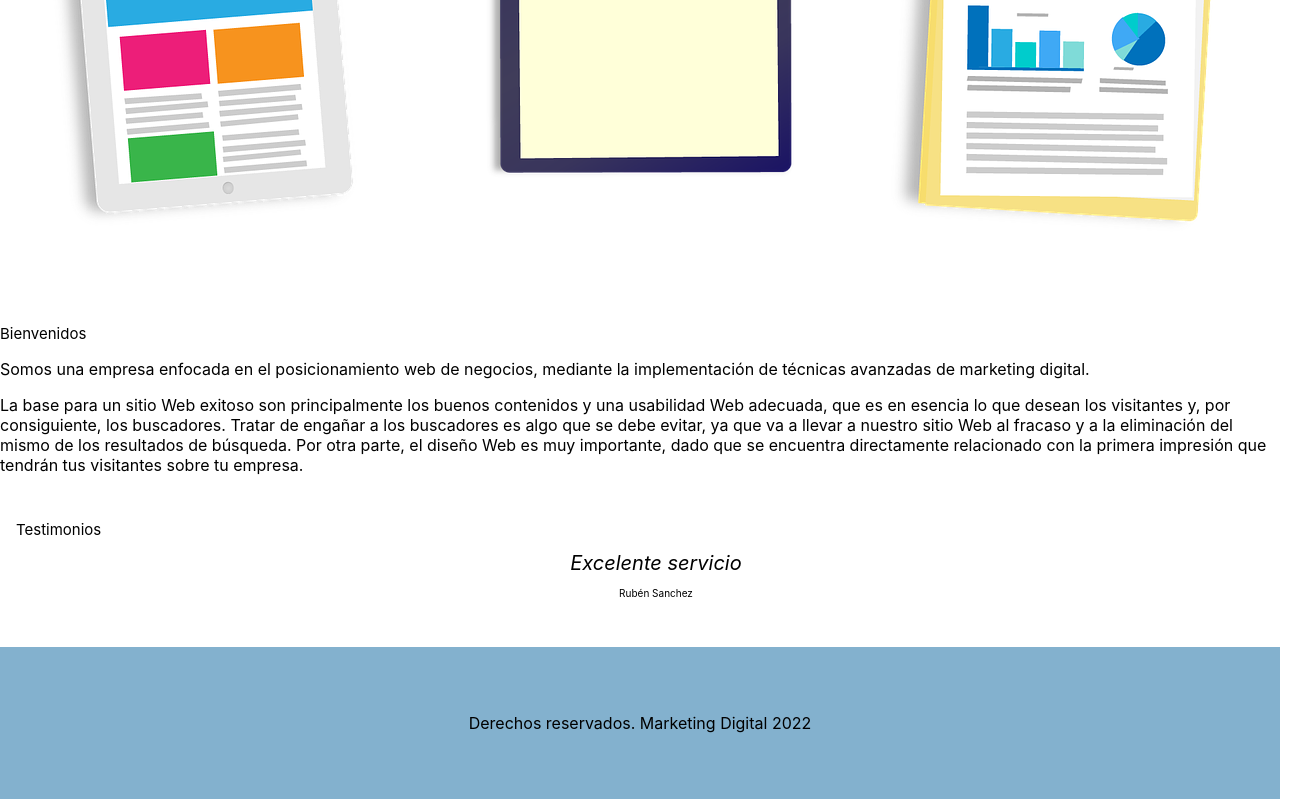
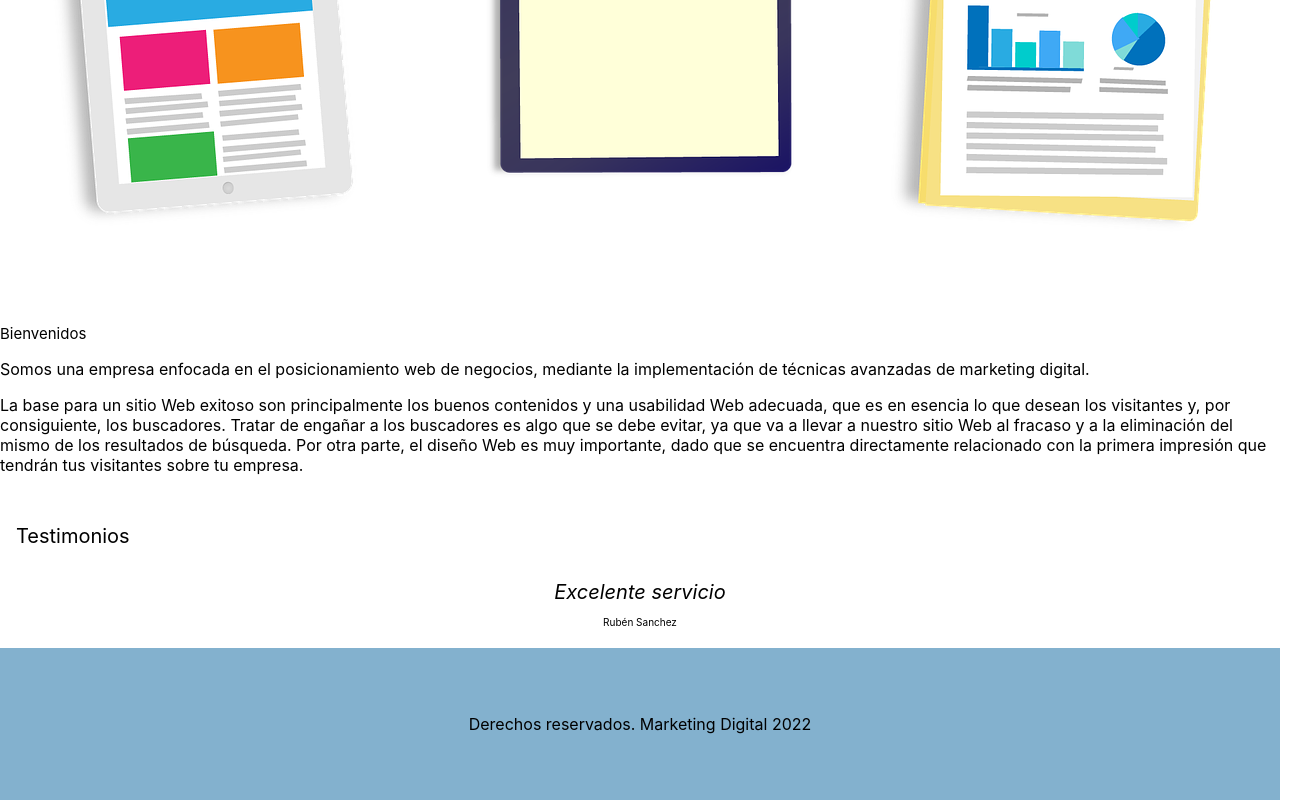
Before and after one commit to Enzo-Boldrini/diplomatura-front, a React (Create React App) app: page / in a window 1280 px wide. Shown: the part 627-1427 px from the top of the page, 1312 px wide, since content can reach past the window. Built offline with nearby package versions, Linux system fonts and the light colour scheme.

Commit message:
proyecto

```diff
--- a/src/styles/HomePage.css
+++ b/src/styles/HomePage.css
@@ -13,7 +13,7 @@ h2{
 .testimonios {
     width: 100%;
 }
-.testimonios {
+.testimonios h2 {
     font-size: 20px;
     padding: 16px;
     align-content: center;
```
